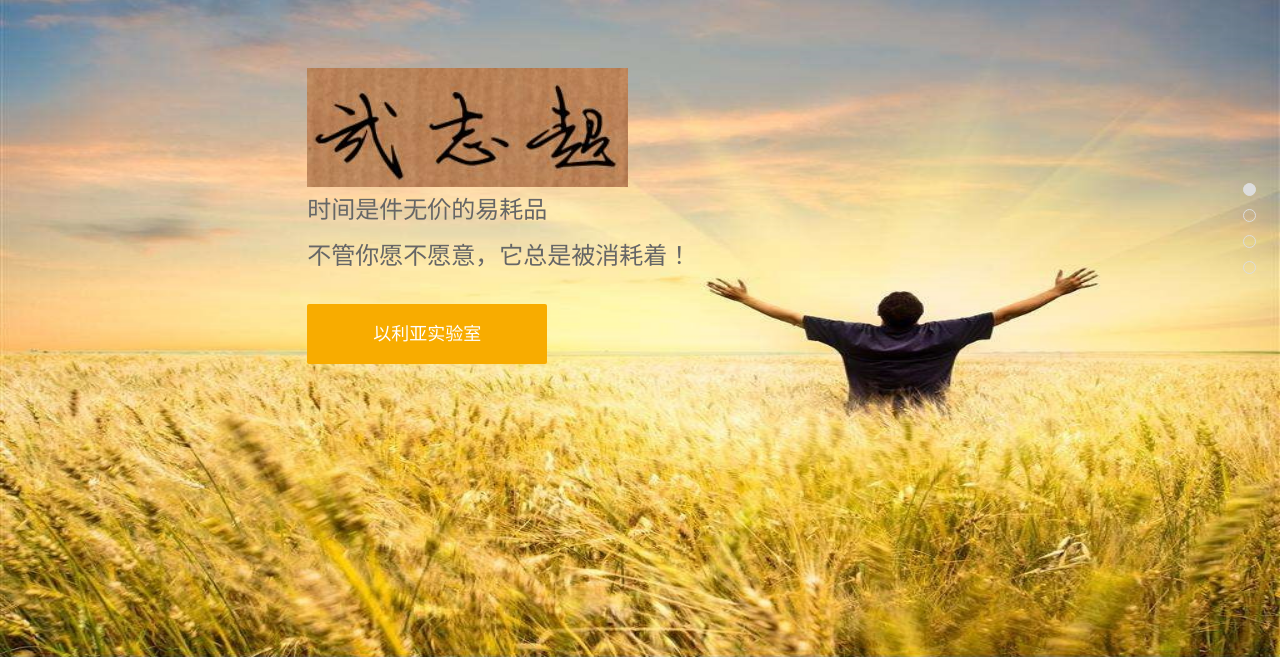
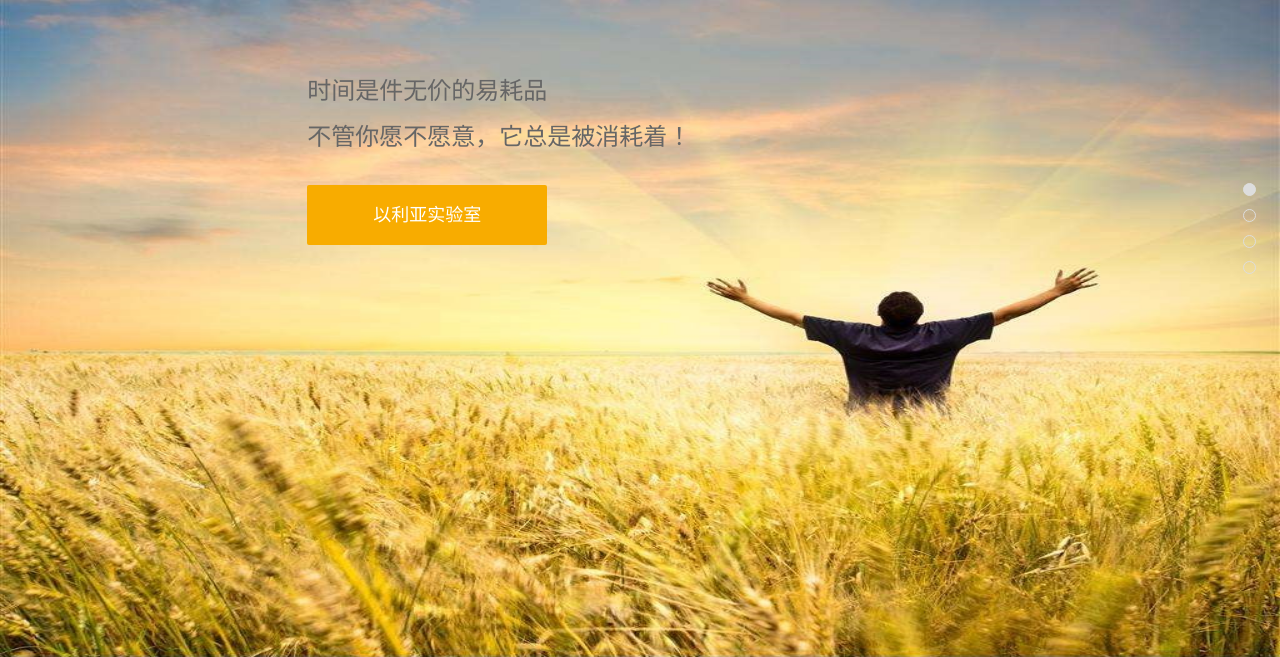
Before and after one commit to wuzhichao1988/wuzhichao1988.github.io, a plain HTML site: page 武志超/index.html in a window 1280 px wide. Shown: the part 143-800 px from the top of the page. Drawn offline with Linux system fonts and the light colour scheme.

Commit message:
Update index.html

```diff
--- a/武志超/index.html
+++ b/武志超/index.html
@@ -37,7 +37,7 @@
 
             <div style="position: absolute;left: 24%;top:28%; z-index:10;">
                 <div style="margin-top: -13px;" class="ani ani1-1">
-                    <img src="img/1-2.jpg">
+                    <!-- <img src="img/1-2.jpg"> -->
                     <!-- <h1>武志超</h1> -->
                 </div>
                 <div class="ani ani1-2">
```
